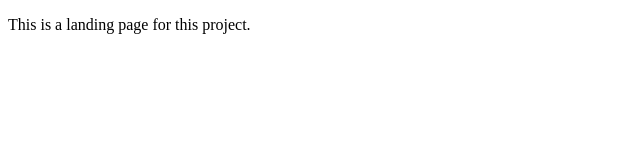
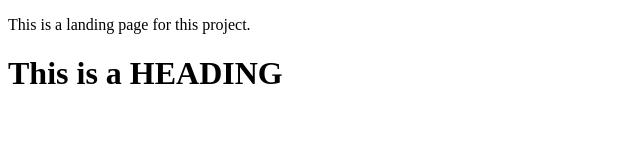
Before and after one commit to amanpreetchatha/WebTech-Project, a plain HTML site: page index.html in a window 1280 px wide. Shown: the whole page, without its empty margins (0-640 px from the left). Drawn offline with Linux system fonts and the light colour scheme.

Commit message:
minor change

```diff
--- a/index.html
+++ b/index.html
@@ -7,5 +7,6 @@
 	</head>
 	<body>
 		<p>This is a landing page for this project.</p>
+		<h1>This is a HEADING</h1>
 	</body>
 </html>
```
